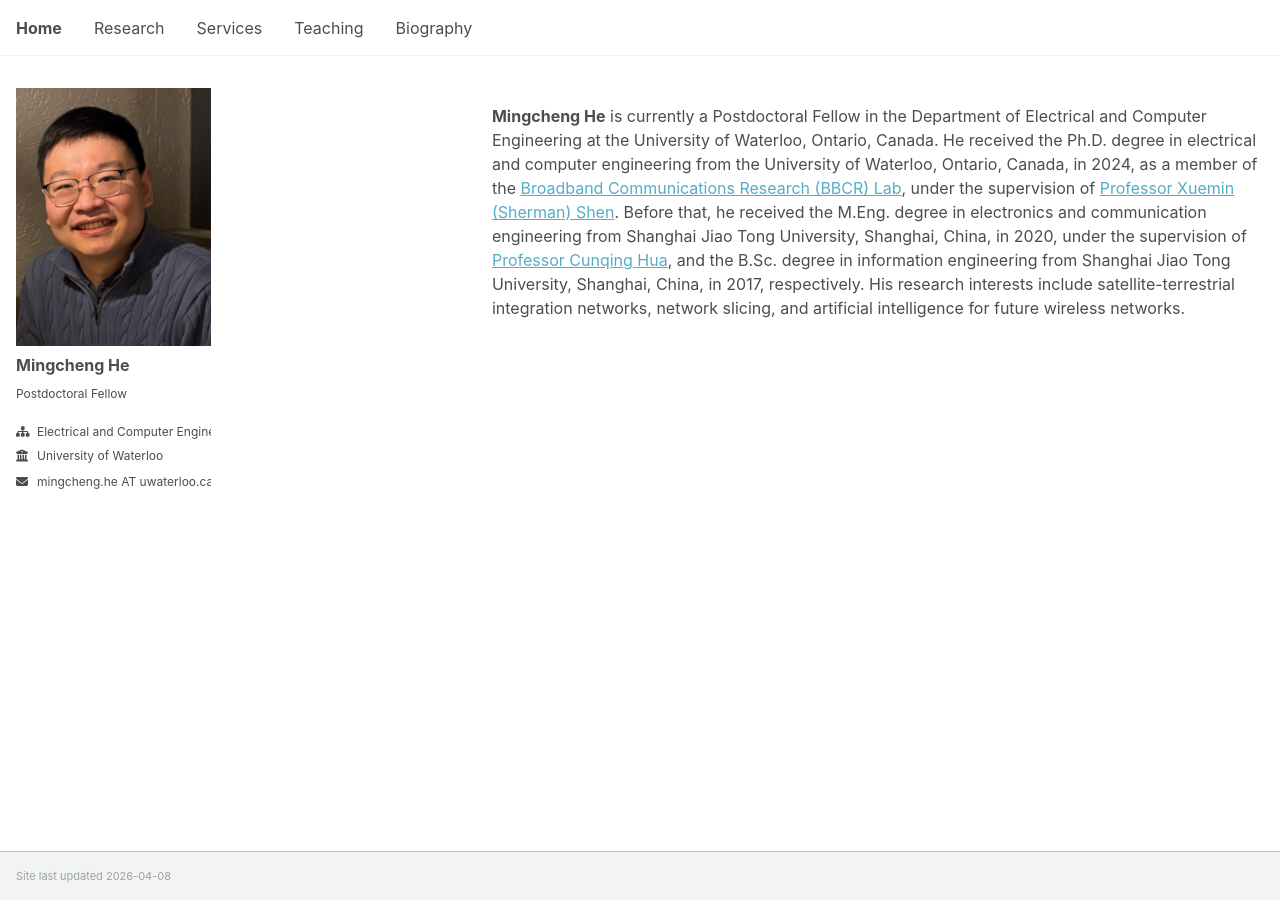
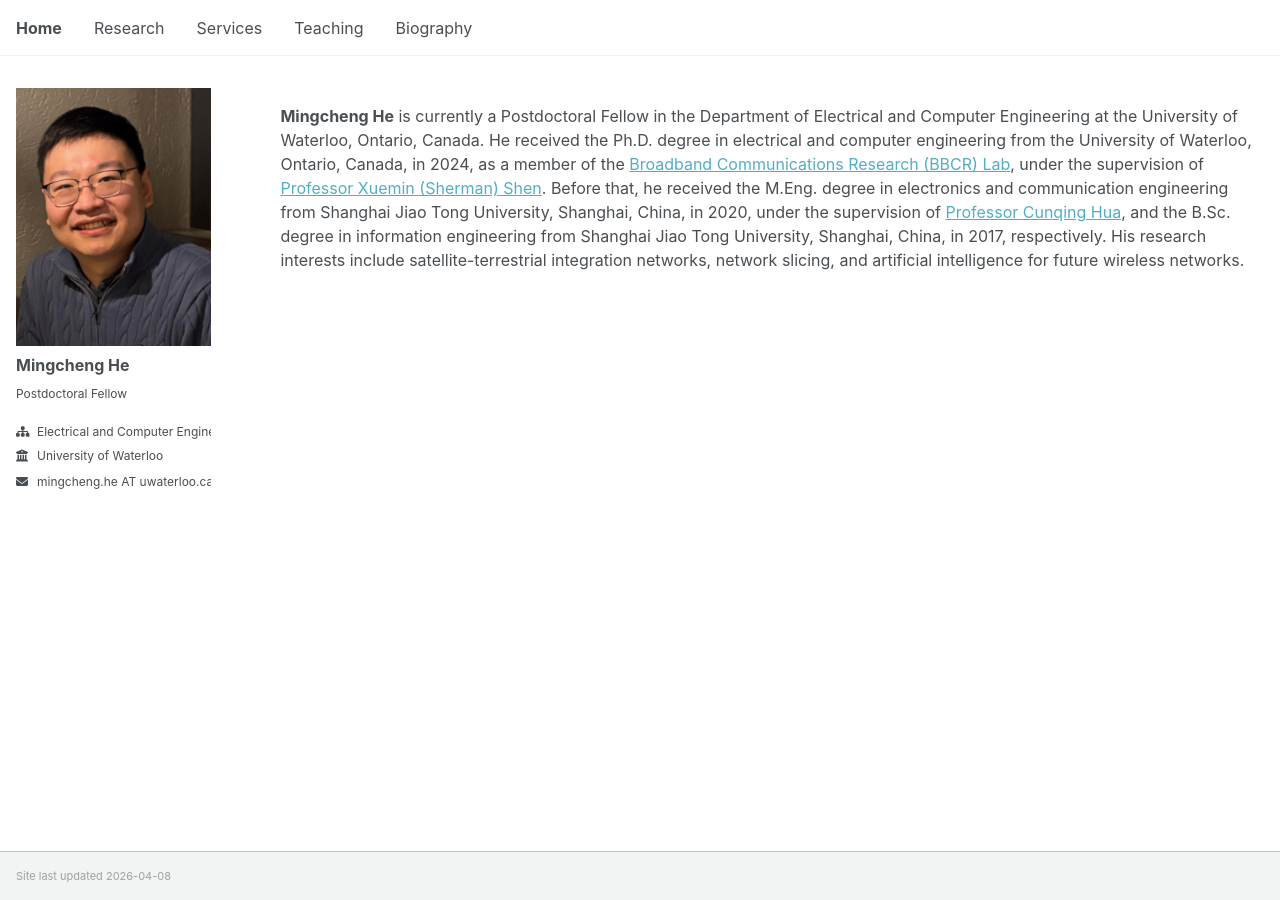
Before and after one commit to mingcheng-he/mingcheng-he.github.io, a Jekyll site: the page built from _pages/about.md, in a window 1280 px wide. Built offline with Jekyll 4.4.1, drawn with Linux system fonts in a browser that asks for light colours; a script that is not in the unit is left out.

Commit message:
Update _archive.scss

```diff
--- a/_sass/layout/_archive.scss
+++ b/_sass/layout/_archive.scss
@@ -10,7 +10,7 @@
   }
 
   @include breakpoint($large) {
-    @include span(8 of 12 last);
+    @include span(10 of 12 last);
     @include prefix(0.5 of 12);
   }
 
```
